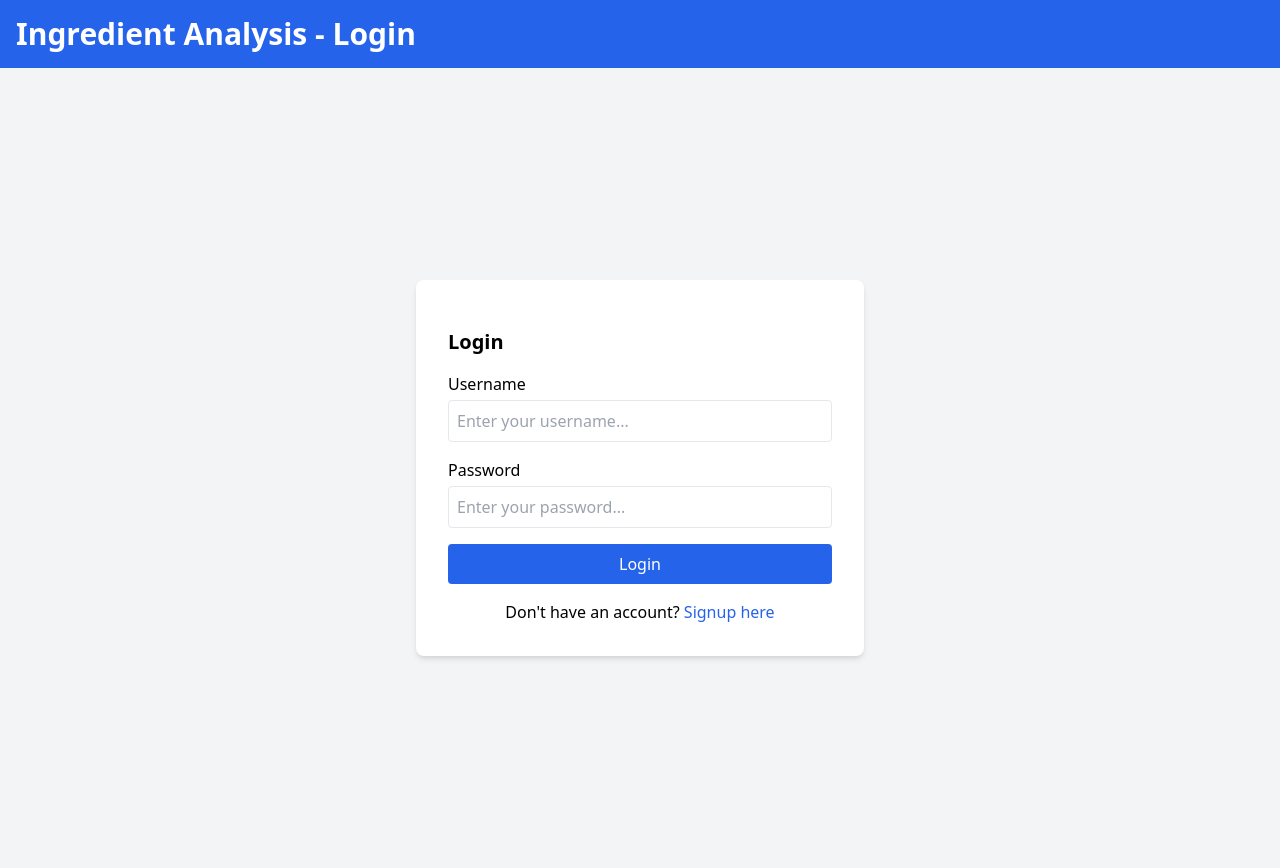
After one commit to vaibhav096/Ingredient_Analysis, a Django app: page /login/ in a window 1280 px wide. The commit adds this page. Run offline with Django 4.2, Linux system fonts and the light colour scheme.

Commit message:
add login , signup functionality

```diff
--- a/ingredient_analysis/settings.py
+++ b/ingredient_analysis/settings.py
@@ -122,3 +122,6 @@ STATIC_URL = 'static/'
 # https://docs.djangoproject.com/en/4.2/ref/settings/#default-auto-field
 
 DEFAULT_AUTO_FIELD = 'django.db.models.BigAutoField'
+LOGIN_URL = 'login'  # Redirects to the login view if not authenticated
+LOGIN_REDIRECT_URL = 'home'  # Redirects to the home page after login
+LOGOUT_REDIRECT_URL = 'login'  # Redirects to the login page after logout
--- a/ingredient_analysis_app/urls.py
+++ b/ingredient_analysis_app/urls.py
@@ -3,6 +3,9 @@ from django.urls import path
 from . import views
 
 urlpatterns = [
-    path('',views.home,name='home'),
+    path('register/', views.register, name='register'),
+    path('login/', views.user_login, name='login'),
+    path('logout/', views.user_logout, name='logout'),
+    path('', views.home, name='home'),
     path('analyze', views.analyze_ingredients, name='analyze'),
 ]
--- a/ingredient_analysis_app/views.py
+++ b/ingredient_analysis_app/views.py
@@ -1,23 +1,62 @@
-from django.shortcuts import render
-from django.http import HttpResponse
-
 # ingredient_analysis_app/views.py
 
+from django.shortcuts import render, redirect
+from django.contrib.auth import authenticate, login, logout
+from django.contrib.auth.models import User
+from django.contrib import messages
+from django.shortcuts import render
 from django.http import JsonResponse
 from django.views.decorators.csrf import csrf_exempt
+from django.contrib.auth.decorators import login_required
+from django.contrib.auth.models import User
+from .models import IngredientAnalysis
 from PIL import Image
 import pytesseract
 import cv2
 import numpy as np
-import io
+import os
+from langchain_groq import ChatGroq
+from langchain_core.output_parsers import StrOutputParser
+from langchain_core.prompts import ChatPromptTemplate
 
 # Specify the full path to the Tesseract executable
 pytesseract.pytesseract.tesseract_cmd = r'C:\Program Files\Tesseract-OCR\tesseract.exe'
 
+# Set your environment variables (these should be stored securely)
+os.environ["LANGCHAIN_TRACING_V2"] = "true"
+os.environ["LANGCHAIN_API_KEY"] = "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"
+os.environ["GROQ_API_KEY"] = "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"
+
+# Initialize your model
+model = ChatGroq(model="llama3-8b-8192")
+parser = StrOutputParser()
+
+# Create the prompt template
+system_template = '''I am developing a model to analyze the ingredients of various products and predict their effects on the human body. The goal is to understand how these ingredients impact health, identify potential risks, and suggest healthier alternatives. Given a product's ingredient list as follows: {list_of_ingredients} and the product category: {category}, provide a detailed analysis including the following:
+
+Ingredient Analysis:
+- Describe its common uses.
+- Outline its positive effects on health.
+- Highlight its negative effects and potential risks.
+
+Health Impact Prediction:
+- Predict the cumulative health impact based on daily usage of the product.
+- Compare ingredient quantities with recommended safety limits.
+
+Healthier Alternatives:
+- Suggest safer or healthier alternatives for each harmful ingredient.
+- Explain why these alternatives are better for health.
+
+Make it concise, focusing on the most important details.'''
+
+prompt_template = ChatPromptTemplate.from_messages([("system", system_template)])
+
+ # Ensure the user is logged in
+@login_required
 def home(request):
-    return render(request, 'index.html')
+    return render(request,'index.html')
 
-@csrf_exempt  # Temporarily disabling CSRF for simplicity; enable it in production
+@csrf_exempt  # Temporarily disable CSRF protection for simplicity; enable it in production
 def analyze_ingredients(request):
     if request.method == 'POST':
         image = request.FILES.get('image')
@@ -39,13 +78,65 @@ def analyze_ingredients(request):
             custom_config = r'--oem 3 --psm 6'
             extracted_text = pytesseract.image_to_string(binary, config=custom_config)
 
-            # Mock analysis result
-            # This would be replaced by the actual LLM analysis in the future
-            analysis_result = f"Category: {category}\nExtracted Ingredients: {extracted_text}\n\nAnalysis: This is a mock analysis result."
+            # Generate LLM analysis
+            chain = prompt_template | model | parser
+            llm_response = chain.invoke({
+                "list_of_ingredients": extracted_text,
+                "category": category
+            })
+
+            # Save the result to the database
+            analysis = IngredientAnalysis.objects.create(
+                user=request.user,
+                category=category,
+                result=llm_response
+            )
 
             # Return the result as JSON
-            return JsonResponse({'result': analysis_result})
+            return JsonResponse({'result': llm_response})
 
         return JsonResponse({'error': 'Invalid input'}, status=400)
 
     return JsonResponse({'error': 'Invalid request method'}, status=405)
+
+def register(request):
+    if request.method == 'POST':
+        username = request.POST['username']
+        email = request.POST['email']
+        password = request.POST['password']
+        repeat_password = request.POST['repeatPassword']
+
+        if password != repeat_password:
+            return render(request, 'register.html', {'error_message': "Passwords don't match"})
+
+        if User.objects.filter(username=username).exists():
+            return render(request, 'register.html', {'error_message': "Username already taken"})
+
+        user = User.objects.create_user(username=username, email=email, password=password)
+        user.save()
+
+        login(request, user)
+        return redirect('home')
+        # messages.success(request, 'Account created successfully! Please log in.')
+        # return redirect('login')
+
+    return render(request, 'register.html')
+
+def user_login(request):
+    if request.method == 'POST':
+        username = request.POST['username']
+        password = request.POST['password']
+
+        user = authenticate(request, username=username, password=password)
+
+        if user is not None:
+            login(request, user)
+            return redirect('home')
+        else:
+            return render(request, 'login.html', {'error_message': 'Invalid credentials'})
+
+    return render(request, 'login.html')
+
+def user_logout(request):
+    logout(request)
+    return redirect('login')
--- a/templates/index.html
+++ b/templates/index.html
@@ -101,7 +101,7 @@
     </div>
 
     <footer class="text-center p-4 text-black mt-6">
-        Powered by <a href="https://github.com/vaibhav096">Mr. Vaibhav Jadhav</a>
+        Powered by <a href="https://github.com/vaibhav096">BE Group NO. 38</a>
     </footer>
 
     <script>
--- /dev/null
+++ b/templates/login.html
@@ -0,0 +1,49 @@
+<!DOCTYPE html>
+<html lang="en">
+<head>
+    <meta charset="UTF-8">
+    <meta name="viewport" content="width=device-width, initial-scale=1.0">
+    <title>Login</title>
+    <link href="https://cdn.jsdelivr.net/npm/tailwindcss@2.2.19/dist/tailwind.min.css" rel="stylesheet">
+</head>
+<body class="bg-gray-100 font-sans antialiased">
+    <!-- Navbar -->
+    <nav class="bg-blue-600 p-4 text-white flex justify-between">
+        <div>
+            <h1 class="text-3xl font-bold">Ingredient Analysis - Login</h1>
+        </div>
+    </nav>
+
+    <!-- Main content -->
+    <div class="flex items-center justify-center h-screen">
+        <div class="bg-white p-8 shadow-md rounded-lg max-w-md w-full">
+            <!-- Login form -->
+            <form class="space-y-4" action="{% url 'login' %}" method="post">
+                {% csrf_token %}
+                {% if error_message %}
+                <div align="center" style="color: red;">
+                    <h2>{{ error_message }}</h2>
+                </div>
+                {% endif %}
+
+                <h2 class="text-xl font-semibold">Login</h2>
+                <div>
+                    <label for="username" class="block mb-1 font-medium">Username</label>
+                    <input type="text" id="username" name="username" placeholder="Enter your username..." class="w-full p-2 border rounded" required>
+                </div>
+
+                <div>
+                    <label for="password" class="block mb-1 font-medium">Password</label>
+                    <input type="password" id="password" name="password" placeholder="Enter your password..." class="w-full p-2 border rounded" required>
+                </div>
+
+                <button type="submit" class="w-full bg-blue-600 text-white p-2 rounded hover:bg-blue-700">Login</button>
+            </form>
+
+            <h3 class="mt-4 text-center">
+                Don't have an account? <a href="{% url 'register' %}" class="text-blue-600 hover:underline">Signup here</a>
+            </h3>
+        </div>
+    </div>
+</body>
+</html>
```
Also changed, not shown: templates/register.html (added, +59 -0 lines).
